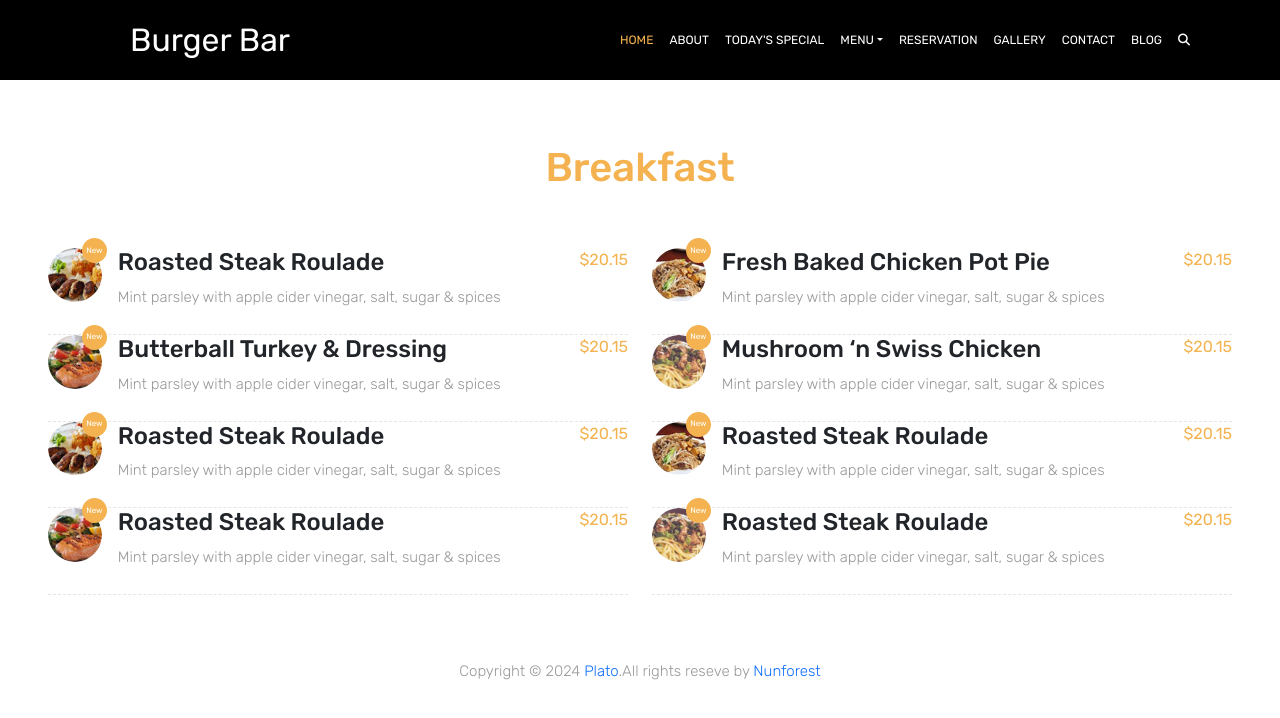
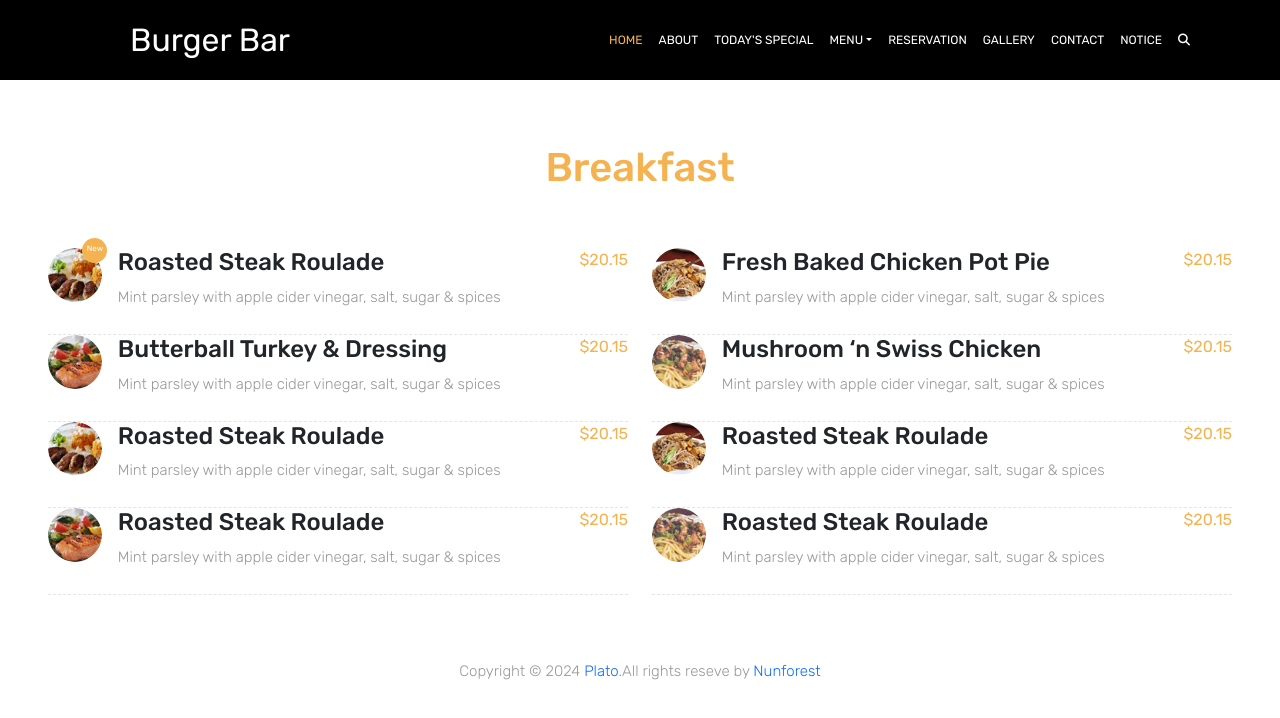
Before and after one commit to afrojaakter032/Restraurant_BS_React, a React (Vite) app: page /food-menu-list/breakfast in a window 1280 px wide. Shown: the top 718 px of the page. Built offline with nearby package versions, Linux system fonts and the light colour scheme.

Commit message:
haslink isue solve

```diff
--- a/package.json
+++ b/package.json
@@ -15,6 +15,7 @@
     "react": "^18.2.0",
     "react-dom": "^18.2.0",
     "react-router-dom": "^6.22.3",
+    "react-router-hash-link": "^2.4.3",
     "sort-by": "^1.2.0"
   },
   "devDependencies": {
--- a/src/components/Layout/Header.jsx
+++ b/src/components/Layout/Header.jsx
@@ -1,4 +1,5 @@
 import { Link } from "react-router-dom";
+import { HashLink } from "react-router-hash-link";
 
 
 function Header() {
@@ -19,10 +20,10 @@ function Header() {
                                         <Link className="nav-link active" aria-current="page" to="/">HOME</Link>
                                     </li>
                                     <li className="nav-item">
-                                        <a className="nav-link" href="#">ABOUT</a>
+                                        <HashLink className="nav-link" to="/#discover-section">ABOUT</HashLink>
                                     </li>
                                     <li className="nav-item">
-                                        <a className="nav-link" href="#todays-special">TODAY'S SPECIAL</a>
+                                        <HashLink className="nav-link" href="/#todays-special">TODAY'S SPECIAL</HashLink>
                                     </li>
                                     <li className="nav-item dropdown">
                                         <a className="nav-link dropdown-toggle" href="#menu" data-bs-toggle="dropdown">MENU</a>
@@ -35,16 +36,16 @@ function Header() {
                                         </ul>
                                     </li>
                                     <li className="nav-item">
-                                        <a className="nav-link" href="#reservation">RESERVATION</a>
+                                        <HashLink className="nav-link" to="/#reservation">RESERVATION</HashLink>
                                     </li>
                                     <li className="nav-item">
-                                        <a className="nav-link" href="#gallery">GALLERY</a>
+                                        <HashLink className="nav-link"to="/#gallery">GALLERY</HashLink>
                                     </li>
                                     <li className="nav-item">
                                         <Link className="nav-link" to="/contact">CONTACT</Link>
                                     </li>
                                     <li className="nav-item ">
-                                        <a className="nav-link">BLOG</a>
+                                        <HashLink className="nav-link" to="/#notice-section">NOTICE</HashLink>
                                     </li>
                                     <li className="nav-item">
                                         <a className="nav-link" data-bs-toggle="modal" data-bs-target="#exampleModal"><i
--- a/src/components/MenuItem.jsx
+++ b/src/components/MenuItem.jsx
@@ -1,11 +1,13 @@
 
-function MenuItem({ imageUrl, title, description, price }) {
+function MenuItem({ indexNo, imageUrl, title, description, price}) {
+    console.log(indexNo)
     return (
+        <>
             <div className="col-md-6">
                 <div className="d-flex gap-3 menu-item-card">
                     <div className="position-relative">
                         <img className="rounded-circle" src={imageUrl}  alt="image"  />
-                    <div className="menu-bedge">New</div>
+                        <div className={'menu-bedge ' + (indexNo == 0 ? "d-block" : "d-none")}>New</div>
                     </div>
 
                     <div className="w-100">
@@ -15,7 +17,7 @@ function MenuItem({ imageUrl, title, description, price }) {
                     <div className="text-primary text-end">{price}</div>
                 </div>
             </div>
+        </>
     );
 }
-
 export default MenuItem
--- a/src/pages/FoodMenuList/FoodMenuList.jsx
+++ b/src/pages/FoodMenuList/FoodMenuList.jsx
@@ -29,6 +29,7 @@ function FoodMenuList() {
                         {menuItems.map((item, index) => (
                             <MenuItem
                                 key={index}
+                                indexNo={index}
                                 imageUrl={item.imageUrl}
                                 title={item.title}
                                 description={item.description}
--- a/src/pages/Home/_DiscoverSection.jsx
+++ b/src/pages/Home/_DiscoverSection.jsx
@@ -1,7 +1,7 @@
 function DiscoverSection() {
     return (
         <>
-            <section className="discover-section mt-150">
+            <section className="discover-section mt-150" id="discover-section">
                 <div className="container">
                     <div className="text-center col-md-12">
                         <h1>Discover Our Story</h1>
--- a/src/pages/Home/_NoticeSection.jsx
+++ b/src/pages/Home/_NoticeSection.jsx
@@ -26,7 +26,7 @@ function NoticeSection() {
     ];
 
     return (
-        <section className="notice-section mt-150">
+        <section className="notice-section mt-150" id='notice-section'>
             <div className="container">
                 <div className="row g-4">
                     <div className="col-md-12 text-center mb-3">
--- a/src/pages/Home/_OurMenuSection.jsx
+++ b/src/pages/Home/_OurMenuSection.jsx
@@ -47,6 +47,7 @@ function OurMenuSection() {
                             {menuItems.map((item, index) => (
                                 <MenuItem
                                     key={index}
+                                    indexNo={index}
                                     imageUrl={item.imageUrl}
                                     title={item.title}
                                     description={item.description}
```
Also changed, not shown: 1 other file (tests, documents, lock files or other folders). Lines whose indentation alone changed are shown as unchanged.
